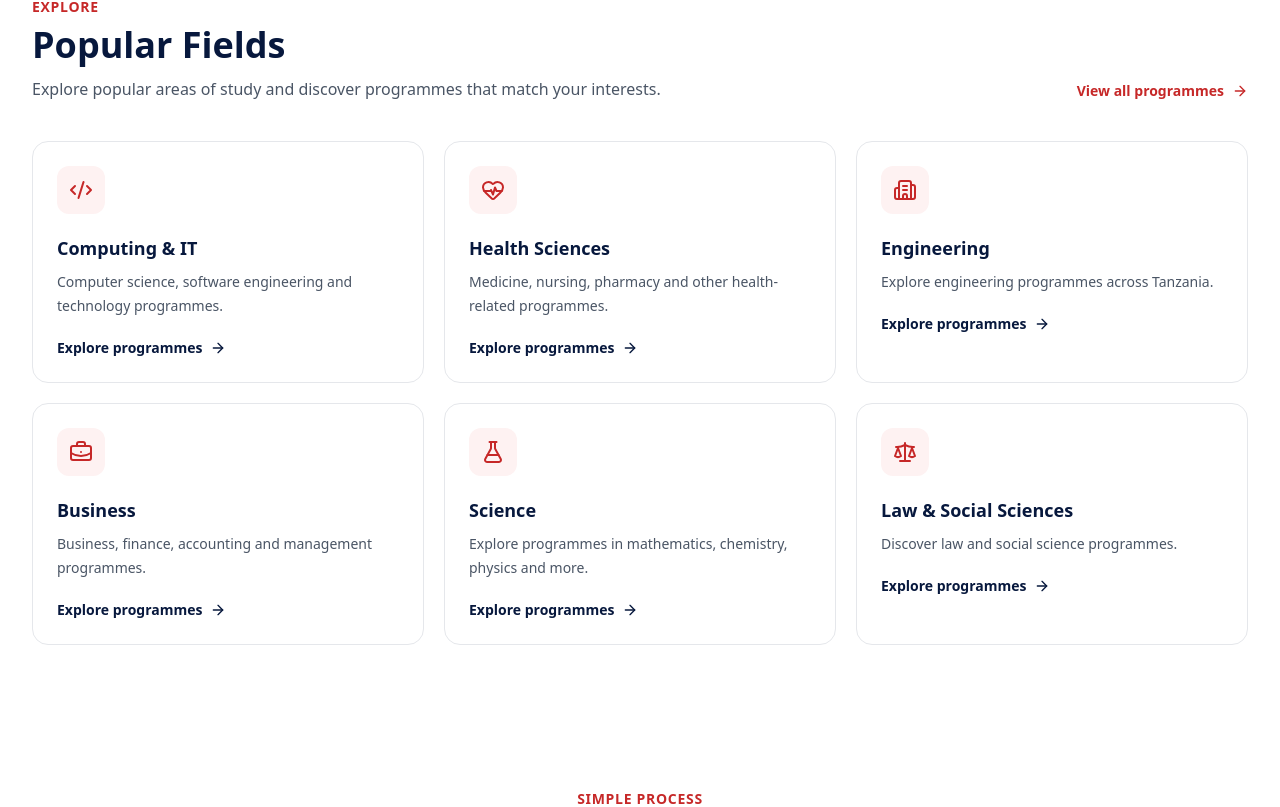
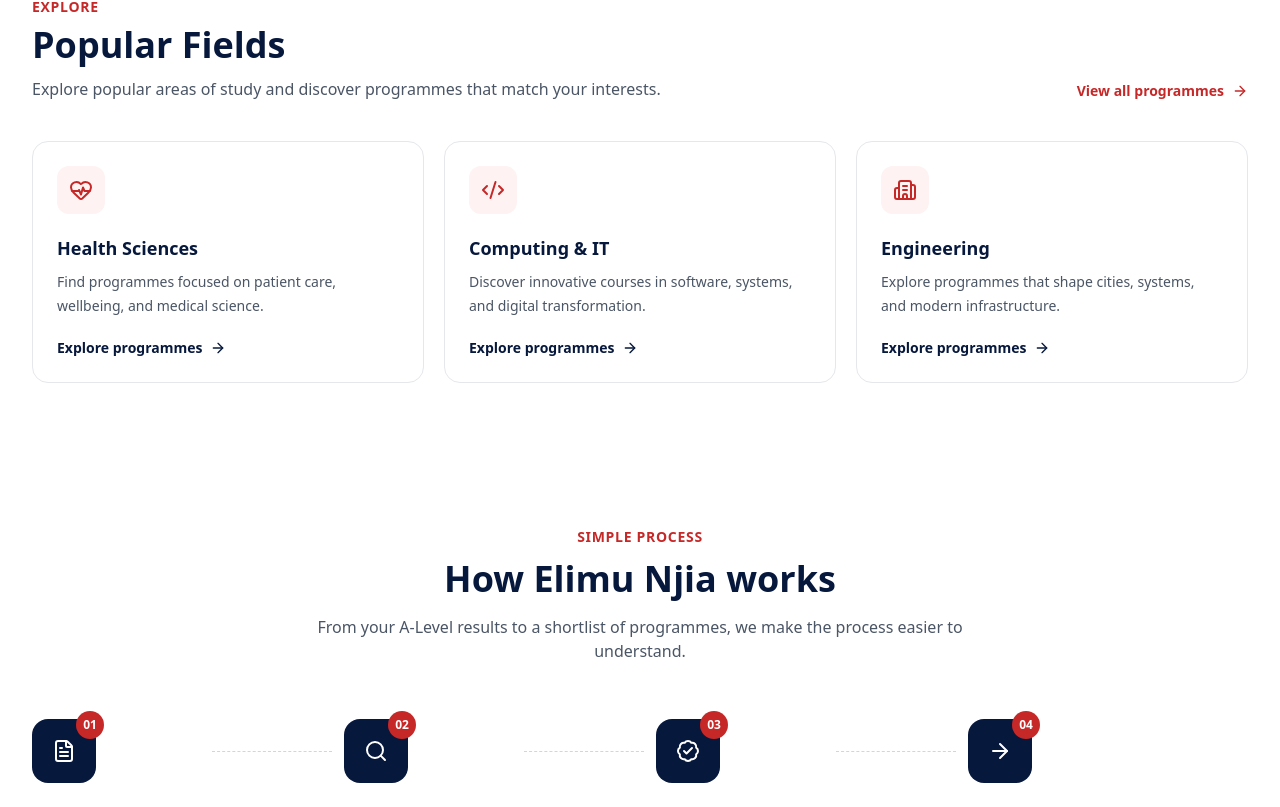
Before and after one commit to Medeysa/elimu_njia, a React (Vite) app: page / in a window 1280 px wide. Shown: the part 973-1780 px from the top of the page. Built offline with nearby package versions, Linux system fonts and the light colour scheme.

Commit message:
feat: enhance PopularFields component with dynamic field categories and descriptions

```diff
--- a/src/components/PopularFields.tsx
+++ b/src/components/PopularFields.tsx
@@ -1,5 +1,5 @@
-import { useState } from "react"
 import { Link } from "@tanstack/react-router"
+import type { LucideIcon } from "lucide-react"
 import {
   ArrowRight,
   BriefcaseBusiness,
@@ -9,55 +9,69 @@
   FlaskConical,
   Scale,
 } from "lucide-react"
+import { programmes } from "../data/programmes"
 
-const fields = [
-  {
-    title: "Computing & IT",
-    description:
-      "Computer science, software engineering and technology programmes.",
+const fieldMeta: Record<string, { description: string; icon: LucideIcon }> = {
+  "Business & Management": {
+    description: "Explore programmes that build leadership, strategy, and business skills.",
+    icon: BriefcaseBusiness,
+  },
+  "Technology & IT": {
+    description: "Discover innovative courses in software, systems, and digital transformation.",
     icon: Code2,
   },
-  {
-    title: "Health Sciences",
-    description:
-      "Medicine, nursing, pharmacy and other health-related programmes.",
+  "Health Sciences": {
+    description: "Find programmes focused on patient care, wellbeing, and medical science.",
     icon: HeartPulse,
   },
-  {
-    title: "Engineering",
-    description:
-      "Explore engineering programmes across Tanzania.",
+  "Science & Research": {
+    description: "Learn about research-driven programmes in scientific discovery and inquiry.",
+    icon: FlaskConical,
+  },
+  "Law & Public Policy": {
+    description: "Study regulation, justice, governance, and public service pathways.",
+    icon: Scale,
+  },
+
+  Engineering: {
+    description: "Explore programmes that shape cities, systems, and modern infrastructure.",
     icon: Building2,
   },
-  {
-    title: "Business",
-    description:
-      "Business, finance, accounting and management programmes.",
-    icon: BriefcaseBusiness,
+  "Computing & IT": {
+    description: "Discover innovative courses in software, systems, and digital transformation.",
+    icon: Code2,
   },
-  {
-    title: "Science",
-    description:
-      "Explore programmes in mathematics, chemistry, physics and more.",
-    icon: FlaskConical,
-  },
-   {
-      title: "Law & Social Sciences",
-      description: "Discover law and social science programmes.",
-      icon: Scale,
-    },
-]
+}
+
+const defaultFieldMeta = {
+  description: "Explore programmes in this field.",
+  icon: BriefcaseBusiness,
+}
 
 function PopularFields() {
-  const [activeField, setActiveField] = useState<string | null>(null)
+  const fieldCategories = [
+    ...new Set(
+      programmes
+        .map((programme) => programme.fieldCategory)
+        .filter(Boolean)
+    ),
+  ]
+
+  const fields = fieldCategories.map((category) => {
+    const categoryMeta = fieldMeta[category] ?? defaultFieldMeta
+
+    return {
+      title: category,
+      description: categoryMeta.description,
+      icon: categoryMeta.icon,
+    }
+  })
 
   return (
     <section className="bg-white py-16 sm:py-20">
       <div className="mx-auto max-w-7xl px-4 sm:px-6 lg:px-8">
-
         {/* Heading */}
         <div className="mb-10 flex flex-col gap-4 sm:flex-row sm:items-end sm:justify-between">
-
           <div>
             <p className="text-sm font-semibold uppercase tracking-wider text-[#C62828]">
               Explore
@@ -75,37 +89,30 @@
 
           <Link
             to="/Programmes"
+            search={{ category: "" }}
             className="group inline-flex items-center gap-2 text-sm font-semibold text-[#C62828] transition-colors hover:text-[#A91F1F]"
           >
             View all programmes
 
             <ArrowRight className="h-4 w-4 transition-transform duration-200 group-hover:translate-x-1" />
           </Link>
-
         </div>
 
         {/* Cards */}
         <div className="grid gap-5 sm:grid-cols-2 lg:grid-cols-3">
-
           {fields.map((field) => {
             const Icon = field.icon
-            const isActive = activeField === field.title
+
 
             return (
               <Link
                 key={field.title}
                 to="/Programmes"
-                onClick={() => setActiveField(field.title)}
+                search={{ category: field.title }}
                 className={`
                   group relative block overflow-hidden
-                  rounded-2xl border bg-white p-6
+                  rounded-2xl border border-gray-200 bg-white p-6
                   transition-all duration-200 ease-out
-
-                  ${
-                    isActive
-                      ? "border-[#C62828]/40 shadow-xl -translate-y-1"
-                      : "border-gray-200"
-                  }
 
                   hover:-translate-y-1
                   hover:border-[#C62828]/30
@@ -119,19 +126,12 @@
                   focus-visible:ring-offset-2
                 `}
               >
-
                 {/* Icon */}
                 <div
                   className={`
                     mb-5 flex h-12 w-12 items-center justify-center
-                    rounded-xl
+                    rounded-xl bg-red-50 text-[#C62828]
                     transition-all duration-200
-
-                    ${
-                      isActive
-                        ? "bg-[#C62828] text-white scale-105"
-                        : "bg-red-50 text-[#C62828]"
-                    }
 
                     group-hover:bg-[#C62828]
                     group-hover:text-white
@@ -146,14 +146,8 @@
                 {/* Title */}
                 <h3
                   className={`
-                    text-lg font-bold
+                    text-lg font-bold text-[#07183D]
                     transition-colors duration-200
-
-                    ${
-                      isActive
-                        ? "text-[#C62828]"
-                        : "text-[#07183D]"
-                    }
 
                     group-hover:text-[#C62828]
                   `}
@@ -170,14 +164,8 @@
                 <div
                   className={`
                     mt-5 flex items-center gap-2
-                    text-sm font-semibold
+                    text-sm font-semibold text-[#07183D]
                     transition-colors duration-200
-
-                    ${
-                      isActive
-                        ? "text-[#C62828]"
-                        : "text-[#07183D]"
-                    }
 
                     group-hover:text-[#C62828]
                   `}
@@ -189,21 +177,13 @@
                       h-4 w-4
                       transition-transform duration-200
 
-                      ${
-                        isActive
-                          ? "translate-x-1"
-                          : ""
-                      }
-
                       group-hover:translate-x-1
                     `}
                   />
                 </div>
-
               </Link>
             )
           })}
-
         </div>
       </div>
     </section>
--- a/src/components/temp.tsx
+++ /dev/null
@@ -1,161 +0,0 @@
-const fields = [
-  {
-    title: "Computing & IT",
-    description:
-      "Computer science, software engineering and technology programmes.",
-    icon: Code2,
-  },
-  {
-    title: "Health Sciences",
-    description:
-      "Medicine, nursing, pharmacy and other health-related programmes.",
-    icon: HeartPulse,
-  },
-  {
-    title: "Engineering",
-    description:
-      "Explore engineering programmes across Tanzania.",
-    icon: Building2,
-  },
-  {
-    title: "Business",
-    description:
-      "Business, finance, accounting and management programmes.",
-    icon: BriefcaseBusiness,
-  },
-  {
-    title: "Science",
-    description:
-      "Explore programmes in mathematics, chemistry, physics and more.",
-    icon: FlaskConical,
-  },
-   {
-      title: "Law & Social Sciences",
-      description: "Discover law and social science programmes.",
-      icon: Scale,
-    },
-]
-
- const Icon = field.icon
-            const isActive = activeField === field.title
-
-
-            className={`
-                  group relative block overflow-hidden
-                  rounded-2xl border bg-white p-6
-                  transition-all duration-200 ease-out
-
-                  ${
-                    isActive
-                      ? "border-[#C62828]/40 shadow-xl -translate-y-1"
-                      : "border-gray-200"
-                  }
-
-                  hover:-translate-y-1
-                  hover:border-[#C62828]/30
-                  hover:shadow-xl
-
-                  active:scale-[0.98]
-
-                  focus:outline-none
-                  focus-visible:ring-2
-                  focus-visible:ring-[#C62828]
-                  focus-visible:ring-offset-2
-                `}
-              >
-
-
-
-                {/* Icon */}
-                <div
-                  className={`
-                    mb-5 flex h-12 w-12 items-center justify-center
-                    rounded-xl
-                    transition-all duration-200
-
-                    ${
-                      isActive
-                        ? "bg-[#C62828] text-white scale-105"
-                        : "bg-red-50 text-[#C62828]"
-                    }
-
-                    group-hover:bg-[#C62828]
-                    group-hover:text-white
-                    group-hover:scale-105
-
-                    group-active:scale-95
-                  `}
-                >
-                  <Icon className="h-6 w-6" />
-                </div>
-
-                {/* Title */}
-                <h3
-                  className={`
-                    text-lg font-bold
-                    transition-colors duration-200
-
-                    ${
-                      isActive
-                        ? "text-[#C62828]"
-                        : "text-[#07183D]"
-                    }
-
-                    group-hover:text-[#C62828]
-                  `}
-                >
-                  {field.title}
-                </h3>
-
-                {/* Description */}
-                <p className="mt-2 text-sm leading-6 text-gray-600">
-                  {field.description}
-                </p>
-
-                {/* Explore */}
-                <div
-                  className={`
-                    mt-5 flex items-center gap-2
-                    text-sm font-semibold
-                    transition-colors duration-200
-
-                    ${
-                      isActive
-                        ? "text-[#C62828]"
-                        : "text-[#07183D]"
-                    }
-
-                    group-hover:text-[#C62828]
-                  `}
-                >
-                  Explore programmes
-
-                  <ArrowRight
-                    className={`
-                      h-4 w-4
-                      transition-transform duration-200
-
-                      ${
-                        isActive
-                          ? "translate-x-1"
-                          : ""
-                      }
-
-                      group-hover:translate-x-1
-                    `}
-                  />
-                </div>
-
-              </Link>
-            )
-          })}
-
-          import {
-            ArrowRight,
-            BriefcaseBusiness,
-            Building2,
-            Code2,
-            HeartPulse,
-            FlaskConical,
-            Scale,
-          } from "lucide-react"
--- a/src/data/programmes.ts
+++ b/src/data/programmes.ts
@@ -7,6 +7,7 @@
   points: number
   duration: string
   field: string
+  fieldCategory: string
   capacity: number
   entryRequirements: string
   gradeConditions: {
@@ -22,6 +23,7 @@
     code: "MD001",
     name: "Bachelor of Medicine and Surgery",
     field: "Medicine",
+    fieldCategory: "Health Sciences",
     award: "Doctor of Medicine",
     institution: "Muhimbili University of Health and Allied Sciences",
     region: "Dar es Salaam",
@@ -54,6 +56,7 @@
     code: "CS001",
     name: "Bachelor of Science in Computer Science",
     field: "Computer Science",
+     fieldCategory: "Computing & IT",
     award: "Bachelor Degree",
     institution: "University of Dodoma",
     region: "Dodoma",
@@ -82,6 +85,7 @@
     code: "ENG001",
     name: "Bachelor of Science in Civil Engineering",
     field: "Engineering",
+      fieldCategory: "Engineering",
     award: "Bachelor Degree",
     institution: "Ardhi University",
     region: "Dar es Salaam",
--- a/src/routes/Programmes.tsx
+++ b/src/routes/Programmes.tsx
@@ -1,15 +1,23 @@
-import { createFileRoute } from '@tanstack/react-router'
+import { createFileRoute, useNavigate } from '@tanstack/react-router'
 import { SlidersHorizontal, ChevronDown } from 'lucide-react'
-import { useState } from 'react'
+import { useState } from "react"
 import ProgrammeCard from '../components/programmes/ProgrammeCard'
 import ProgrammeSearch from '../components/programmes/ProgrammeSearch'
 import { programmes } from '../data/programmes'
 import ProgrammeFilters from "../components/programmes/ProgrammeFilters"
 
 export const Route = createFileRoute('/Programmes')({
+  validateSearch: (search: Record<string, unknown>) => ({
+    category:
+      typeof search.category === "string"
+        ? search.category
+        : "",
+  }),
+
   component: ProgrammesPage,
 })
 function ProgrammesPage() {
+  const { category } = Route.useSearch()
   const [search, setSearch] = useState("")
 
   const [filtersOpen, setFiltersOpen] = useState(false)
@@ -17,6 +25,9 @@
   const [region, setRegion] = useState("")
   const [institution, setInstitution] = useState("")
   const [duration, setDuration] = useState("")
+  const navigate = useNavigate({
+  from: Route.fullPath,
+})
 
   const fields = [
     ...new Set(
@@ -55,6 +66,9 @@
 
     const matchesRegion =
       region === "" || programme.region === region
+      const matchesCategory =
+  category === "" || programme.fieldCategory === category
+
 
     const matchesInstitution =
       institution === "" || programme.institution === institution
@@ -66,6 +80,8 @@
       matchesSearch &&
       matchesField &&
       matchesRegion &&
+
+  matchesCategory &&
       matchesInstitution &&
       matchesDuration
     )
@@ -76,6 +92,12 @@
     setRegion("")
     setInstitution("")
     setDuration("")
+    navigate({
+      search: (prev) => ({
+        ...prev,
+        category: "",
+      }),
+    })
   }
 
   return (
--- a/src/routes/programmes.$code.tsx
+++ b/src/routes/programmes.$code.tsx
@@ -38,6 +38,7 @@
 
           <Link
             to="/Programmes"
+            search={{ category: "" }}
             className="mt-6 inline-flex items-center gap-2 rounded-xl bg-[#C62828] px-5 py-3 text-sm font-semibold text-white transition-colors hover:bg-[#A91F1F]"
           >
             <ArrowLeft className="h-4 w-4" />
@@ -58,6 +59,7 @@
 
           <Link
             to="/Programmes"
+            search={{ category: "" }}
             className="group inline-flex items-center gap-2 text-sm font-medium text-gray-500 transition-colors hover:text-[#C62828]"
           >
             <ArrowLeft className="h-4 w-4 transition-transform duration-200 group-hover:-translate-x-1" />
```
